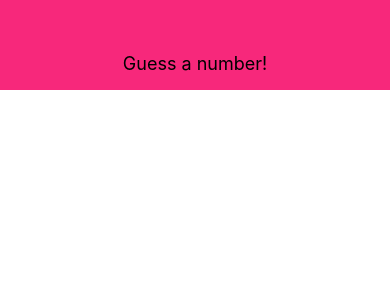
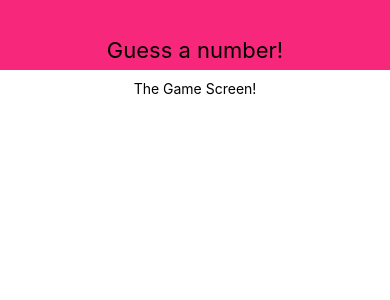
Before and after one commit to lukaszGancarz/Guess-a-Number, a React Native app: screen / in a window 390 px wide. Shown: the top 300 px of the page. Built offline with nearby package versions, Linux system fonts and the light colour scheme.

Commit message:
start screen added

```diff
--- a/App.js
+++ b/App.js
@@ -2,11 +2,14 @@
 import React from "react";
 import { StyleSheet, View } from "react-native";
 import Header from "./components/Header";
+import StartGameScreen from "./screens/StartGameScreen";
 
 export default function App() {
   return (
     <View style={styles.screen}>
+      <StatusBar translucent backgroundColor="transparent" />
       <Header title="Guess a number!" />
+      <StartGameScreen />
     </View>
   );
 }
--- a/components/Header.js
+++ b/components/Header.js
@@ -12,15 +12,15 @@
 const styles = StyleSheet.create({
   header: {
     width: "100%",
-    height: 90,
+    height: 70,
     backgroundColor: "#f7287b",
-    paddingTop: 36,
+    paddingTop: 30,
     alignItems: "center",
     justifyContent: "center",
   },
   headerTitle: {
     color: "black",
-    fontSize: 18,
+    fontSize: 22,
   },
 });
 
--- /dev/null
+++ b/screens/StartGameScreen.js
@@ -0,0 +1,18 @@
+import React from "react";
+import { View, Text, StyleSheet } from "react-native";
+
+const StartGameScreen = (props) => {
+  return <View style={styles.screen}>
+      <Text>The Game Screen!</Text>
+  </View>;
+};
+
+const styles = StyleSheet.create({
+  screen: {
+    flex: 1,
+    padding: 10,
+    alignItems: "center",
+  },
+});
+
+export default StartGameScreen;
```
